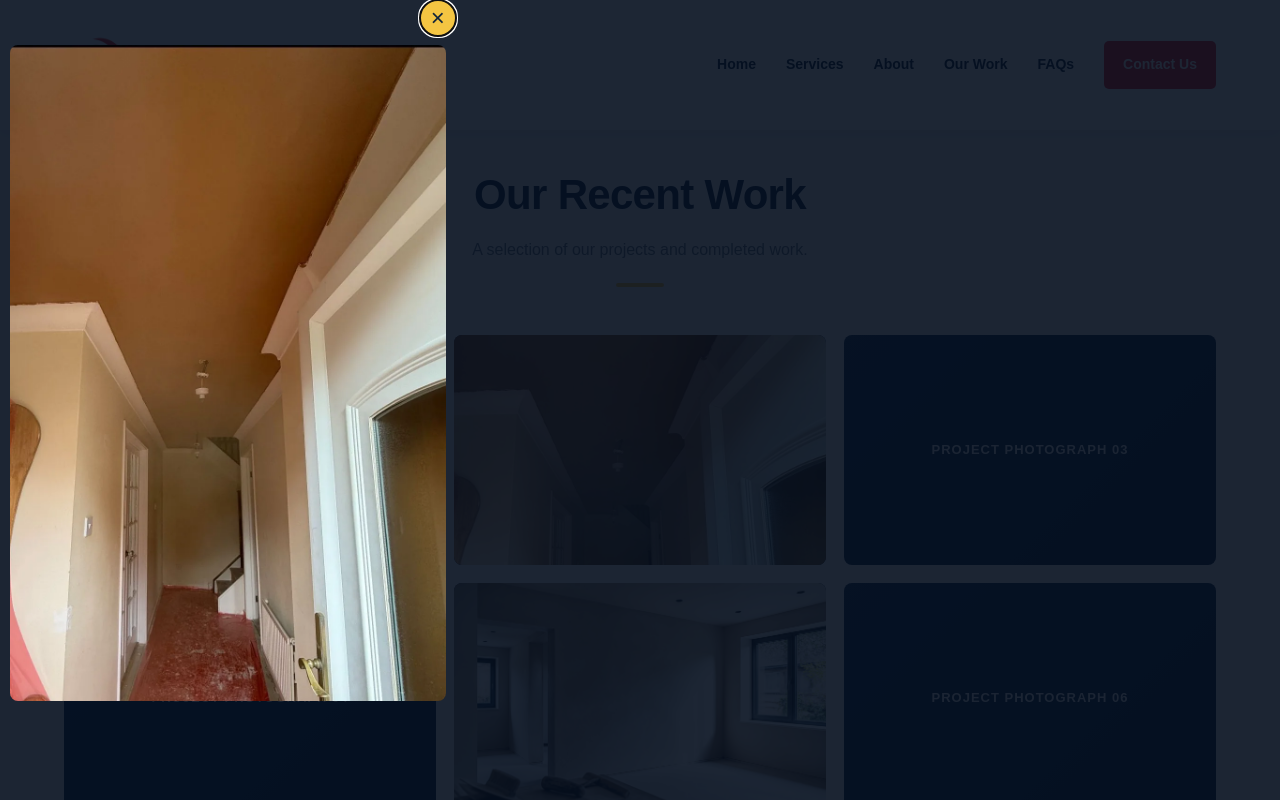
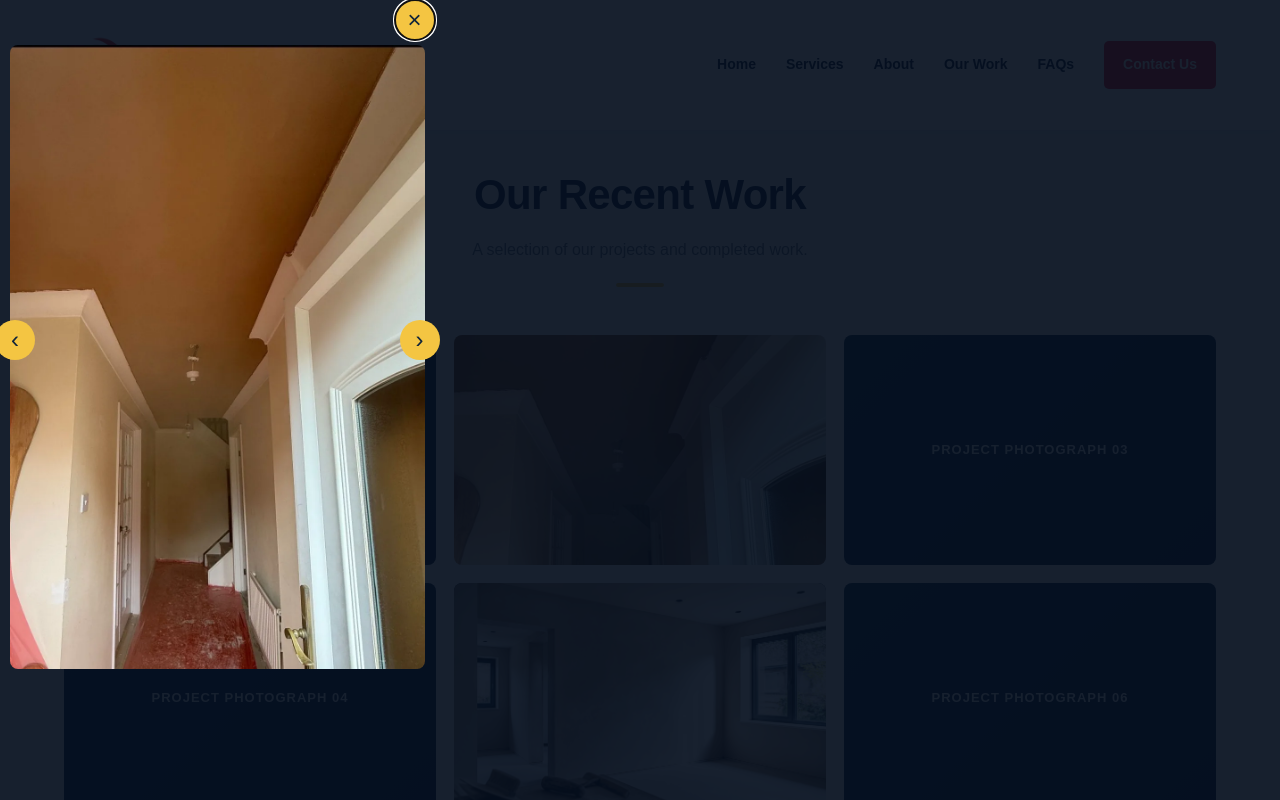
Before and after one commit to FenlandPlastering/fenlandplastering-website, a plain HTML site: page index.html in a window 1280 px wide. Both pictures are taken after a click on the picture 640 px from the left and 2853 px from the top of the page. Shown: the part 2403-3203 px from the top of the page. Drawn offline with Linux system fonts and the light colour scheme.

Commit message:
Enhance gallery lightbox with styles and navigation
Updated styles for gallery lightbox and added navigation buttons.

```diff
--- a/index.html
+++ b/index.html
@@ -1076,6 +1076,7 @@
       new Date().getFullYear();
   </script>
 
+
 <style>
   #gallery-lightbox {
     border: none;
@@ -1087,30 +1088,47 @@
   }
 
   #gallery-lightbox::backdrop {
-    background: rgba(5, 15, 30, 0.9);
+    background: rgba(5, 15, 30, 0.92);
   }
 
   #gallery-lightbox img {
     display: block;
-    max-width: 90vw;
-    max-height: 82vh;
+    max-width: 85vw;
+    max-height: 78vh;
     width: auto;
     height: auto;
     border-radius: 8px;
   }
 
   #gallery-lightbox button {
-    position: absolute;
-    top: 0;
-    right: 0;
     background: #f4c542;
     color: #10243a;
     border: none;
     border-radius: 50%;
-    width: 36px;
-    height: 36px;
+    width: 40px;
+    height: 40px;
     font-size: 24px;
     cursor: pointer;
+  }
+
+  #lightbox-close {
+    position: absolute;
+    top: 0;
+    right: 0;
+  }
+
+  .lightbox-arrow {
+    position: absolute;
+    top: 50%;
+    transform: translateY(-50%);
+  }
+
+  #lightbox-prev {
+    left: -5px;
+  }
+
+  #lightbox-next {
+    right: -5px;
   }
 
   .gallery-item img {
@@ -1120,20 +1138,47 @@
 
 <dialog id="gallery-lightbox">
   <button type="button" id="lightbox-close" aria-label="Close image">&times;</button>
+
+  <button type="button" id="lightbox-prev" class="lightbox-arrow" aria-label="Previous image">&#8249;</button>
+
   <img id="lightbox-image" src="" alt="">
+
+  <button type="button" id="lightbox-next" class="lightbox-arrow" aria-label="Next image">&#8250;</button>
 </dialog>
 
 <script>
   const lightbox = document.getElementById('gallery-lightbox');
   const lightboxImage = document.getElementById('lightbox-image');
   const closeButton = document.getElementById('lightbox-close');
+  const prevButton = document.getElementById('lightbox-prev');
+  const nextButton = document.getElementById('lightbox-next');
 
-  document.querySelectorAll('.gallery-item img').forEach(photo => {
+  const galleryPhotos = Array.from(
+    document.querySelectorAll('.gallery-item img')
+  );
+
+  let currentPhoto = 0;
+
+  function showPhoto(index) {
+    currentPhoto = (index + galleryPhotos.length) % galleryPhotos.length;
+
+    lightboxImage.src = galleryPhotos[currentPhoto].src;
+    lightboxImage.alt = galleryPhotos[currentPhoto].alt;
+  }
+
+  galleryPhotos.forEach((photo, index) => {
     photo.addEventListener('click', () => {
-      lightboxImage.src = photo.src;
-      lightboxImage.alt = photo.alt;
+      showPhoto(index);
       lightbox.showModal();
     });
+  });
+
+  nextButton.addEventListener('click', () => {
+    showPhoto(currentPhoto + 1);
+  });
+
+  prevButton.addEventListener('click', () => {
+    showPhoto(currentPhoto - 1);
   });
 
   closeButton.addEventListener('click', () => {
@@ -1145,6 +1190,18 @@
       lightbox.close();
     }
   });
+
+  document.addEventListener('keydown', event => {
+    if (!lightbox.open) return;
+
+    if (event.key === 'ArrowRight') {
+      showPhoto(currentPhoto + 1);
+    }
+
+    if (event.key === 'ArrowLeft') {
+      showPhoto(currentPhoto - 1);
+    }
+  });
 </script>
 
 </body>
```
